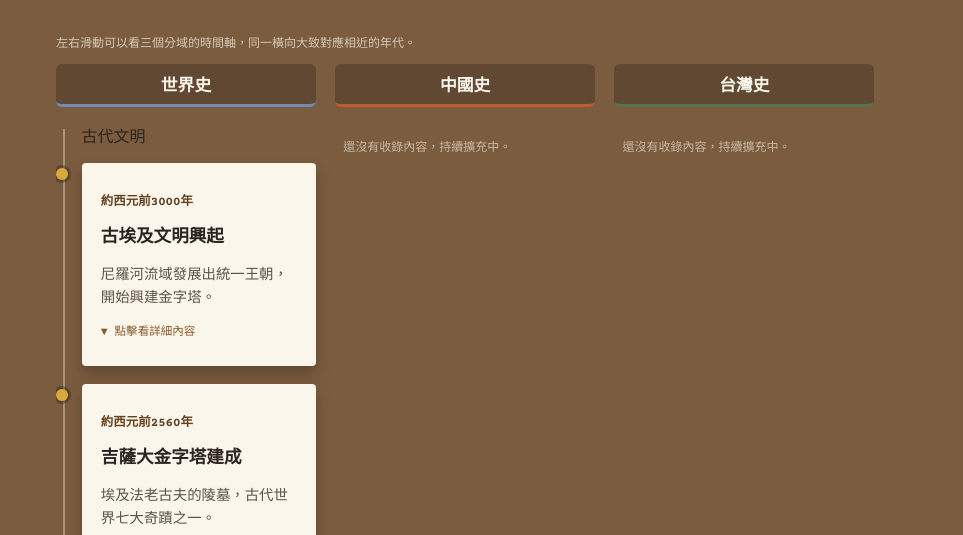
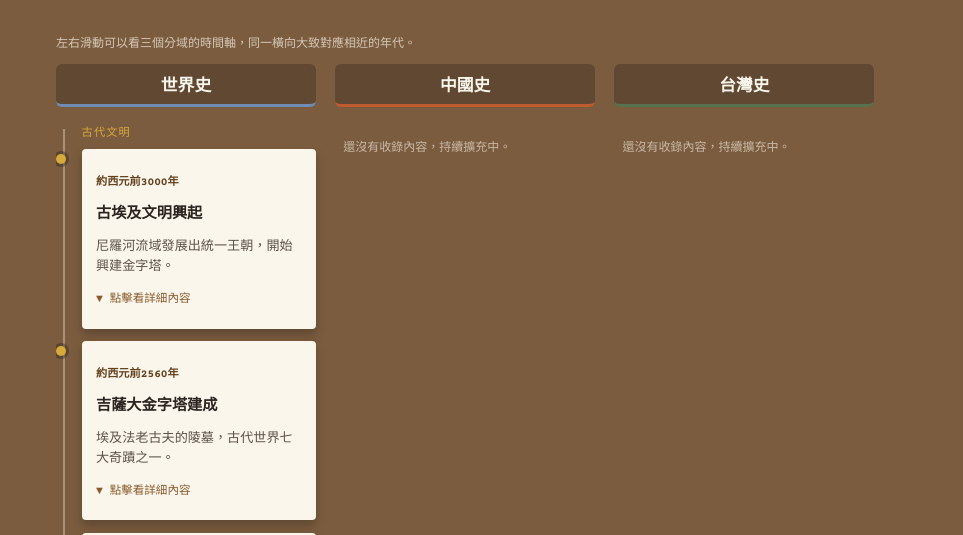
Before and after one commit to 310313/news-website, a plain HTML site: page public/history/index.html in a window 1280 px wide. Shown: the part 235-770 px from the top of the page, without its empty margins (158-1121 px from the left). Drawn offline with nearby package versions, Linux system fonts and the light colour scheme.

Commit message:
Update style.css

```diff
--- a/public/history/style.css
+++ b/public/history/style.css
@@ -186,15 +186,15 @@ background: rgba(250,246,236,0.35);
 
 .timeline-item {
 position: relative;
-margin-bottom: 1.1rem;
+margin-bottom: 0.8rem;
 }
 
 .timeline-dot {
 position: absolute;
 left: -1.6rem;
-top: 0.35rem;
-width: 12px;
-height: 12px;
+top: 0.3rem;
+width: 10px;
+height: 10px;
 border-radius: 50%;
 background: var(--pin-gold);
 box-shadow: 0 0 0 3px rgba(43,36,32,0.4);
@@ -203,30 +203,47 @@ box-shadow: 0 0 0 3px rgba(43,36,32,0.4);
 .timeline-card {
 background: var(--paper);
 border-radius: 4px;
-padding: 1rem 1.2rem;
-box-shadow: 0 8px 14px var(--paper-shadow);
+padding: 0.7rem 0.9rem;
+box-shadow: 0 6px 10px var(--paper-shadow);
 cursor: pointer;
 }
 
 .timeline-year {
 font-family: var(--font-mono);
-font-size: 0.78rem;
+font-size: 0.7rem;
 color: var(--accent-dark);
 font-weight: 700;
 }
 
 .timeline-title {
 font-family: var(--font-display);
-font-weight: 900;
-font-size: 1.1rem;
+font-weight: 700;
+font-size: 0.95rem;
 color: var(--ink);
-margin: 0.3rem 0 0.4rem;
+margin: 0.25rem 0 0.35rem;
+}
+
+.timeline-era {
+font-family: var(--font-mono);
+font-size: 0.7rem;
+letter-spacing: 0.1em;
+color: var(--pin-gold);
+margin: 1.2rem 0 0.6rem -1.6rem;
+padding-left: 1.6rem;
+border-top: 1px dashed rgba(250,246,236,0.3);
+padding-top: 0.6rem;
+}
+
+.timeline-era:first-child {
+margin-top: 0;
+border-top: none;
+padding-top: 0;
 }
 
 .timeline-summary {
-font-size: 0.9rem;
+font-size: 0.82rem;
 color: var(--ink-soft);
-line-height: 1.6;
+line-height: 1.55;
 }
 
 .timeline-expand-hint {
@@ -240,25 +257,9 @@ margin-top: 0.5rem;
 margin-top: 0.8rem;
 padding-top: 0.8rem;
 border-top: 1px dashed #c9bfa8;
-font-size: 0.9rem;
-line-height: 1.8;
+font-size: 0.85rem;
+line-height: 1.75;
 color: var(--ink);
-}
-
-.timeline-detail-image {
-width: 100%;
-border-radius: 4px;
-margin-bottom: 0.8rem;
-background: #e8e0cf;
-display: flex;
-align-items: center;
-justify-content: center;
-color: var(--ink-soft);
-font-family: var(--font-mono);
-font-size: 0.75rem;
-min-height: 120px;
-text-align: center;
-padding: 1rem;
 }
 
 /* ---- 單元選單（測驗） ---- */
```
